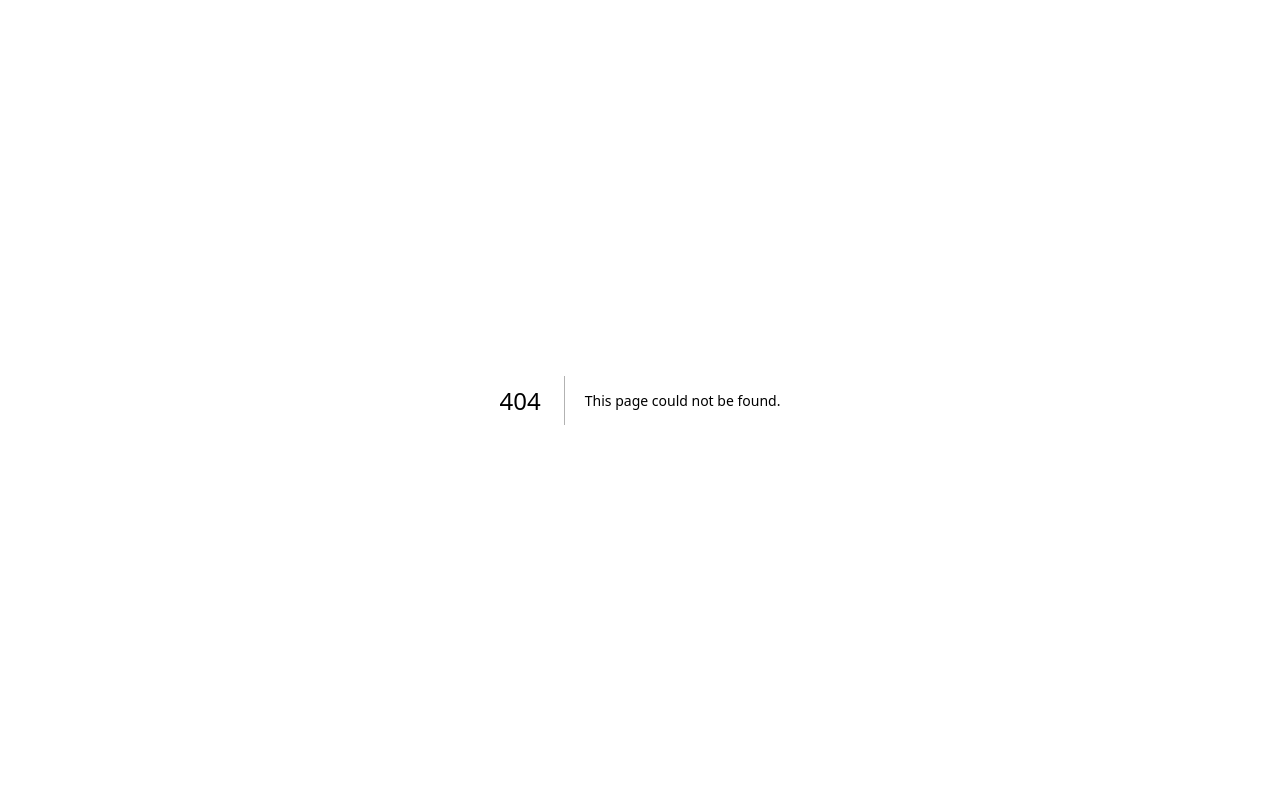
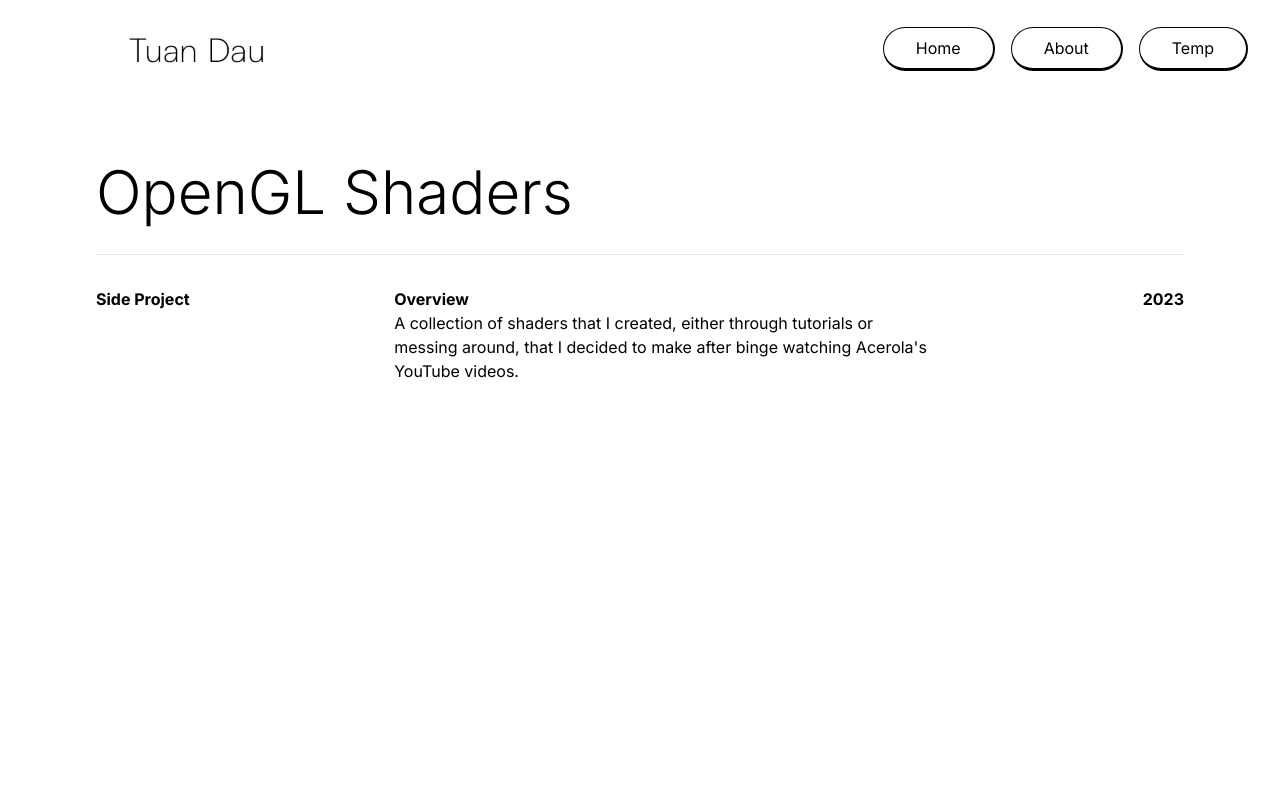
Before and after one commit to tuansydau/portfolio-website, a Next.js app: page /shaders in a window 1280 px wide. Before the commit this address had no page. Shown: the top 800 px of the page. Built offline with nearby package versions, Linux system fonts and the light colour scheme; a web font is replaced by a local one.

Commit message:
add: new project layout start

```diff
--- /dev/null
+++ b/app/shaders/page.tsx
@@ -0,0 +1,33 @@
+'use client';
+
+import Navbar from '@/components/Navbar';
+import Footer from '@/components/Footer';
+
+export default function Shaders() {
+  return (
+    <div className="bg-white flex min-h-screen flex-col justify-between">
+      <Navbar />
+      <div className="w-full h-screen">
+        <div className="mt-16 px-24">
+          <div className="text-6xl border-b pb-8 font-light">
+            OpenGL Shaders
+          </div>
+          <div className="flex justify-between mt-8">
+            <div className="font-bold">Side Project</div>
+            <div className="w-1/2">
+              <div className="font-bold">Overview</div>
+              <div>
+                A collection of shaders that I created, either through tutorials
+                or messing around, that I decided to make after binge watching
+                Acerola&apos;s YouTube videos.
+              </div>
+            </div>
+            <div className="font-bold">2023</div>
+          </div>
+        </div>
+      </div>
+
+      <Footer />
+    </div>
+  );
+}
--- /dev/null
+++ b/app/shaders/styles.css
@@ -0,0 +1,3 @@
+body {
+  background-image: none;
+}
--- a/components/Navbar.tsx
+++ b/components/Navbar.tsx
@@ -9,7 +9,7 @@ const highlightedClass =
   'border-black border rounded-full py-2 px-8 bg-black text-white border-b-2';
 
 interface NavbarPropTypes {
-  highlightedButton: string;
+  highlightedButton?: string;
   buttonEnterFunction?: () => void;
   buttonLeaveFunction?: () => void;
 }
```
